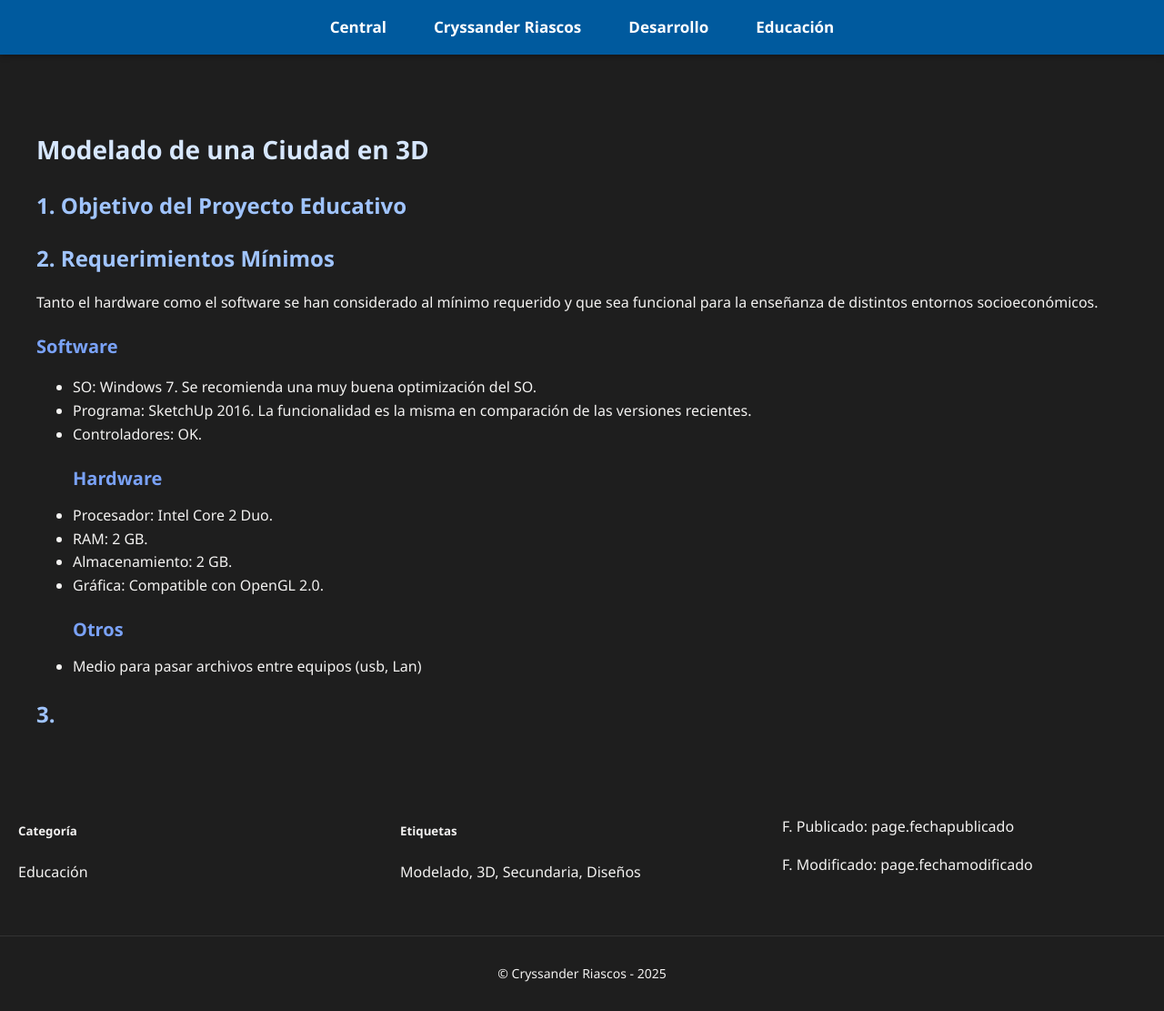
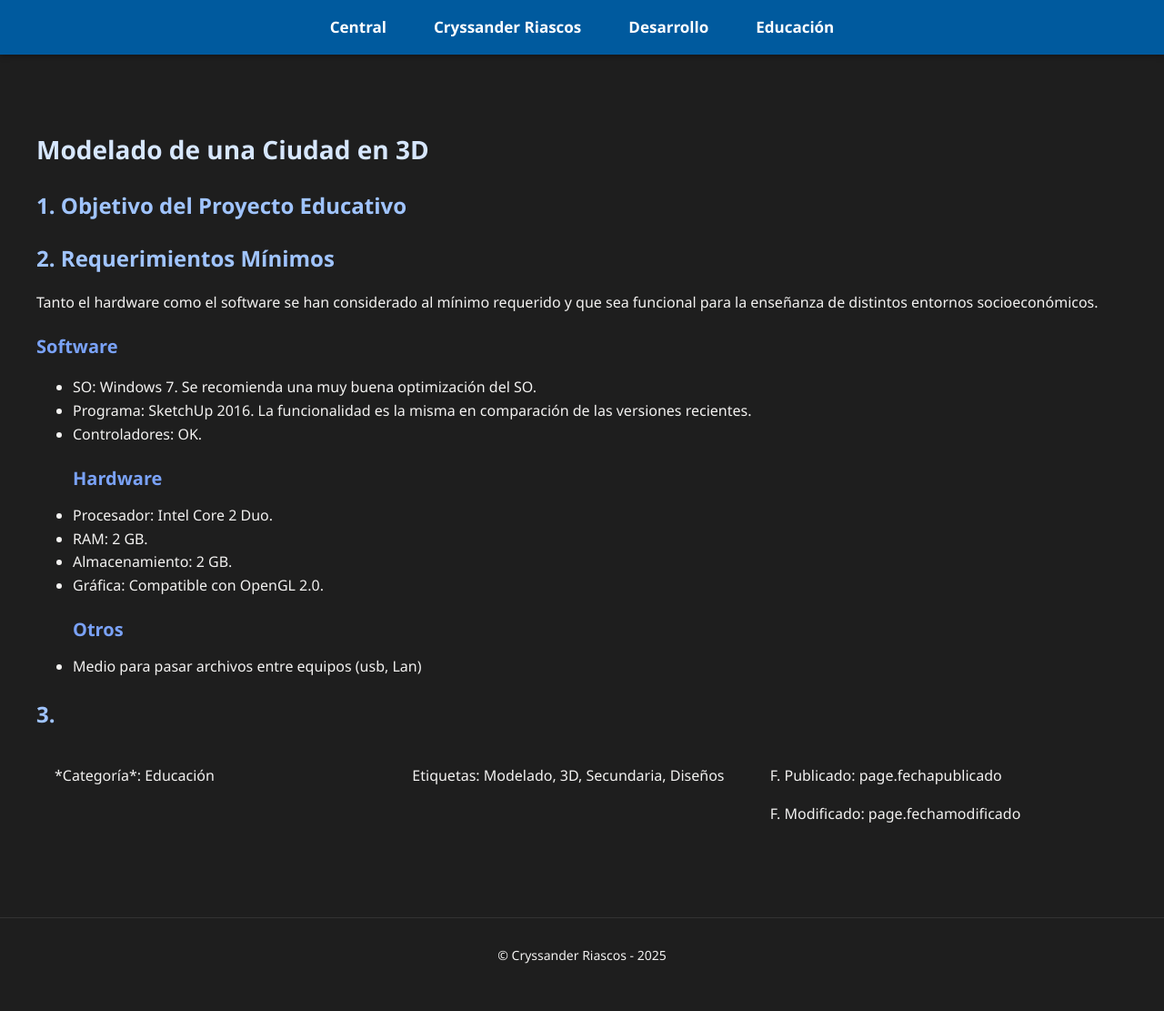
Before and after one commit to rlaricorcontinental/grupo8nrc23730, a Jekyll site: the page built from TM638231/posts/Modelado-Ciudad-3D.md, in a window 1280 px wide. Shown: the whole page at 91% size. Built offline with Jekyll 4.4.1, drawn with Linux system fonts in a browser that asks for light colours.

Commit message:
Update tm638231-posts.html

```diff
--- a/_layouts/tm638231-posts.html
+++ b/_layouts/tm638231-posts.html
@@ -20,10 +20,6 @@
           margin: 20px;
           align-items: stretch;
       }
-      .card {
-          padding: 10px;
-          /* -- text-align: center; */
-      }
       .profile-pic {
           width: 100%;
           max-width: 250px;
@@ -40,23 +36,19 @@
     {% include tm638231-header.html %}
     <main>
       {{ content }}
-    </main>
-    <aside>
       <div class="grid-container-3-fijo">
         <div>
-          <h5>Categoría</h5>
-          <p>{{ page.categoria }}</p>
+          <p>*Categoría*: {{ page.categoria }}</p>
         </div>
         <div>
-          <h5>Etiquetas</h5>
-          <p>{{ page.etiquetas }}</p>
+          <p>Etiquetas: {{ page.etiquetas }}</p>
         </div>
         <div>
           <p>F. Publicado: page.fechapublicado</p>
           <p>F. Modificado: page.fechamodificado</p>
         </div>
       </div>
-    </aside>
+    </main>
     {% include tm638231-footer.html %}
   </body>
 </html>
```
